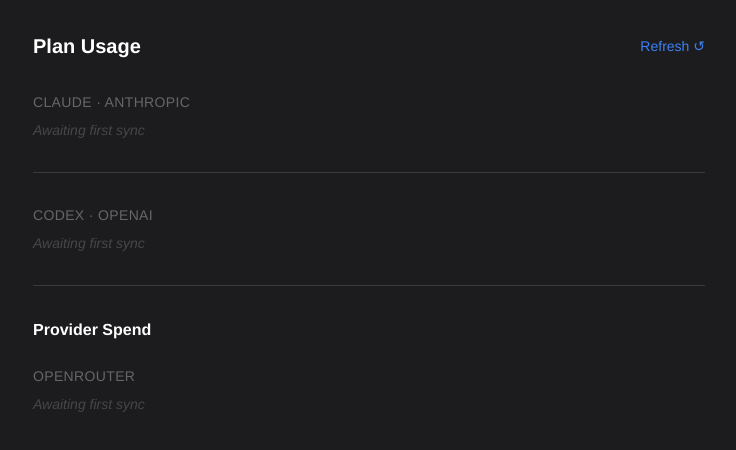
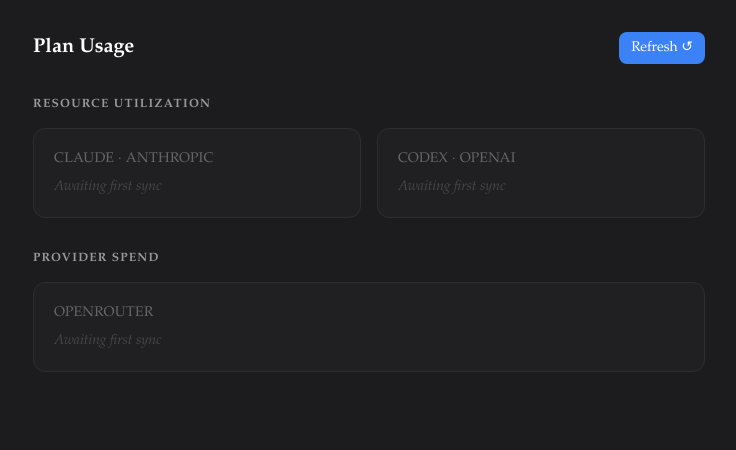
Before and after one commit to fcube3/zed-intel, a Next.js app: page /costs in a window 1280 px wide. Shown: the top 450 px of the page, without its empty margins (271-1007 px from the left). Built offline with nearby package versions, Linux system fonts and the light colour scheme; no server answers; the database is empty.

Commit message:
feat(costs): restore card layout, Palatino Linotype font

```diff
--- a/src/app/costs/RefreshButton.tsx
+++ b/src/app/costs/RefreshButton.tsx
@@ -32,7 +32,7 @@
     <button
       onClick={handleRefresh}
       disabled={loading}
-      className="text-sm text-[#3B82F6] hover:underline disabled:opacity-50"
+      className="bg-[#3B82F6] text-white text-sm px-3 py-1.5 rounded-lg hover:opacity-90 disabled:opacity-50 transition-opacity"
     >
       {loading ? 'Pulling…' : status === 'ok' ? '✓ Done' : status === 'error' ? '✗ Retry' : 'Refresh ↺'}
     </button>
--- a/src/app/costs/page.tsx
+++ b/src/app/costs/page.tsx
@@ -53,6 +53,23 @@
   return `${ageH} hours ago`;
 }
 
+function freshnessDotColor(iso: string | null): string {
+  if (!iso) return 'bg-[#636366]';
+  const ageMin = (Date.now() - new Date(iso).getTime()) / 60000;
+  if (ageMin < 10) return 'bg-green-400';
+  if (ageMin < 60) return 'bg-yellow-400';
+  return 'bg-red-400';
+}
+
+function FreshnessDot({ fetchedAt }: { fetchedAt: string | null }) {
+  return (
+    <span
+      className={`absolute top-4 right-4 h-2.5 w-2.5 rounded-full ${freshnessDotColor(fetchedAt)}`}
+      title={fetchedAt ? `Fetched ${formatRelativeTime(fetchedAt)}` : 'No data'}
+    />
+  );
+}
+
 function ProgressBar({ label, pct, sublabel }: { label: string; pct: number; sublabel?: string | null }) {
   const clamped = Math.max(0, Math.min(100, pct));
   return (
@@ -72,7 +89,7 @@
   );
 }
 
-function ClaudeOAuthSection({ snapshot }: { snapshot: UsageSnapshot }) {
+function ClaudeOAuthCard({ snapshot }: { snapshot: UsageSnapshot }) {
   const mb = (snapshot.model_breakdown ?? {}) as Record<string, unknown>;
   const fiveH = (mb.five_hour_utilization as number) ?? 0;
   const fiveHReset = mb.five_hour_resets_at as string | null ?? null;
@@ -82,36 +99,23 @@
   const sevenDSonnetReset = mb.seven_day_sonnet_resets_at as string | null ?? null;
 
   return (
-    <div className="flex flex-col gap-6">
-      <div>
-        <h3 className="text-sm font-medium text-[#98989D] uppercase tracking-wide">{getProviderLabel(snapshot.provider)}</h3>
-      </div>
-      <ProgressBar
-        label="Current session"
-        pct={fiveH}
-        sublabel={formatResetCountdown(fiveHReset)}
-      />
+    <div className="relative border border-[#3A3A3C] rounded-xl bg-[#242426] p-5 flex flex-col gap-5">
+      <FreshnessDot fetchedAt={snapshot.fetched_at} />
+      <h3 className="text-sm font-medium text-[#98989D] uppercase tracking-wide">{getProviderLabel(snapshot.provider)}</h3>
+      <ProgressBar label="Current session" pct={fiveH} sublabel={formatResetCountdown(fiveHReset)} />
       <div className="border-t border-[#3A3A3C]" />
-      <ProgressBar
-        label="Weekly limits — All models"
-        pct={sevenD}
-        sublabel={sevenDReset ? `Resets ${formatTime(sevenDReset)}` : null}
-      />
+      <ProgressBar label="Weekly — All models" pct={sevenD} sublabel={sevenDReset ? `Resets ${formatTime(sevenDReset)}` : null} />
       {sevenDSonnet != null && (
         <>
           <div className="border-t border-[#3A3A3C]" />
-          <ProgressBar
-            label="Weekly limits — Sonnet only"
-            pct={sevenDSonnet}
-            sublabel={sevenDSonnetReset ? `Resets ${formatTime(sevenDSonnetReset)}` : null}
-          />
+          <ProgressBar label="Weekly — Sonnet" pct={sevenDSonnet} sublabel={sevenDSonnetReset ? `Resets ${formatTime(sevenDSonnetReset)}` : null} />
         </>
       )}
     </div>
   );
 }
 
-function CodexSection({ snapshot }: { snapshot: UsageSnapshot }) {
+function CodexCard({ snapshot }: { snapshot: UsageSnapshot }) {
   const mb = (snapshot.model_breakdown ?? {}) as Record<string, number | string>;
   const primaryPct = (mb.primary_used_pct as number) ?? 0;
   const secondaryPct = (mb.secondary_used_pct as number) ?? 0;
@@ -119,34 +123,25 @@
   const primaryResetSec = (mb.primary_reset_after_seconds as number) ?? 0;
   const secondaryResetSec = (mb.secondary_reset_after_seconds as number) ?? 0;
   const secondaryWindowMin = (mb.secondary_window_minutes as number) ?? 10080;
-
   const primaryLabel = primaryWindowMin === 300 ? '5h' : `${primaryWindowMin}m`;
 
   return (
-    <div className="flex flex-col gap-6">
-      <div>
-        <h3 className="text-sm font-medium text-[#98989D] uppercase tracking-wide">{getProviderLabel(snapshot.provider)}</h3>
-      </div>
-      <ProgressBar
-        label={`Current session (${primaryLabel})`}
-        pct={primaryPct}
-        sublabel={primaryResetSec > 0 ? `Resets in ${formatDuration(primaryResetSec)}` : null}
-      />
+    <div className="relative border border-[#3A3A3C] rounded-xl bg-[#242426] p-5 flex flex-col gap-5">
+      <FreshnessDot fetchedAt={snapshot.fetched_at} />
+      <h3 className="text-sm font-medium text-[#98989D] uppercase tracking-wide">{getProviderLabel(snapshot.provider)}</h3>
+      <ProgressBar label={`Current session (${primaryLabel})`} pct={primaryPct} sublabel={primaryResetSec > 0 ? `Resets in ${formatDuration(primaryResetSec)}` : null} />
       <div className="border-t border-[#3A3A3C]" />
-      <ProgressBar
-        label={secondaryWindowMin === 10080 ? 'Weekly usage' : `${secondaryWindowMin}m window`}
-        pct={secondaryPct}
-        sublabel={secondaryResetSec > 0 ? `Resets in ${formatDuration(secondaryResetSec)}` : null}
-      />
+      <ProgressBar label={secondaryWindowMin === 10080 ? 'Weekly usage' : `${secondaryWindowMin}m window`} pct={secondaryPct} sublabel={secondaryResetSec > 0 ? `Resets in ${formatDuration(secondaryResetSec)}` : null} />
     </div>
   );
 }
 
-function OpenRouterSection({ snapshot }: { snapshot: UsageSnapshot }) {
+function OpenRouterCard({ snapshot }: { snapshot: UsageSnapshot }) {
   const freshness = snapshot.fetched_at ? formatRelativeTime(snapshot.fetched_at) : null;
 
   return (
-    <div className="flex flex-col gap-3">
+    <div className="relative border border-[#3A3A3C] rounded-xl bg-[#242426] p-5 flex flex-col gap-3">
+      <FreshnessDot fetchedAt={snapshot.fetched_at} />
       <h3 className="text-sm font-medium text-[#98989D] uppercase tracking-wide">{getProviderLabel(snapshot.provider)}</h3>
       <div className="flex items-baseline justify-between">
         <span className="text-sm text-[#98989D]">This month</span>
@@ -165,11 +160,11 @@
   );
 }
 
-function EmptySection({ provider, type }: { provider: string; type: 'quota' | 'spend' }) {
+function EmptyCard({ provider }: { provider: string }) {
   return (
-    <div className="flex flex-col gap-2 opacity-60">
+    <div className="relative border border-[#3A3A3C] rounded-xl bg-[#242426] p-5 opacity-60">
       <h3 className="text-sm font-medium text-[#98989D] uppercase tracking-wide">{getProviderLabel(provider)}</h3>
-      <p className="text-sm text-[#636366] italic">Awaiting first sync</p>
+      <p className="mt-2 text-sm text-[#636366] italic">Awaiting first sync</p>
     </div>
   );
 }
@@ -202,19 +197,19 @@
           </p>
         )}
 
-        {/* Plan Usage — Claude + Codex */}
-        <section className="flex flex-col gap-8">
-          {claudeSnap ? <ClaudeOAuthSection snapshot={claudeSnap} /> : <EmptySection provider="claude_oauth" type="quota" />}
-          <div className="border-t border-[#3A3A3C]" />
-          {codexSnap ? <CodexSection snapshot={codexSnap} /> : <EmptySection provider="codex" type="quota" />}
+        {/* Resource Utilization */}
+        <section className="flex flex-col gap-4">
+          <h2 className="text-xs font-semibold text-[#98989D] uppercase tracking-widest">Resource Utilization</h2>
+          <div className="grid grid-cols-1 gap-4 sm:grid-cols-2">
+            {claudeSnap ? <ClaudeOAuthCard snapshot={claudeSnap} /> : <EmptyCard provider="claude_oauth" />}
+            {codexSnap ? <CodexCard snapshot={codexSnap} /> : <EmptyCard provider="codex" />}
+          </div>
         </section>
 
-        <div className="border-t border-[#3A3A3C]" />
-
         {/* Provider Spend */}
-        <section className="flex flex-col gap-6">
-          <h2 className="text-base font-semibold text-white">Provider Spend</h2>
-          {orSnap ? <OpenRouterSection snapshot={orSnap} /> : <EmptySection provider="openrouter" type="spend" />}
+        <section className="flex flex-col gap-4">
+          <h2 className="text-xs font-semibold text-[#98989D] uppercase tracking-widest">Provider Spend</h2>
+          {orSnap ? <OpenRouterCard snapshot={orSnap} /> : <EmptyCard provider="openrouter" />}
         </section>
 
         {/* Footer */}
--- a/src/app/globals.css
+++ b/src/app/globals.css
@@ -1,7 +1,7 @@
 @import "tailwindcss";
 
 @theme {
-  --font-sans: "Helvetica Neue", Helvetica, Arial, sans-serif;
+  --font-sans: "Palatino Linotype", "Book Antiqua", Palatino, serif;
 }
 
 :root {
```
